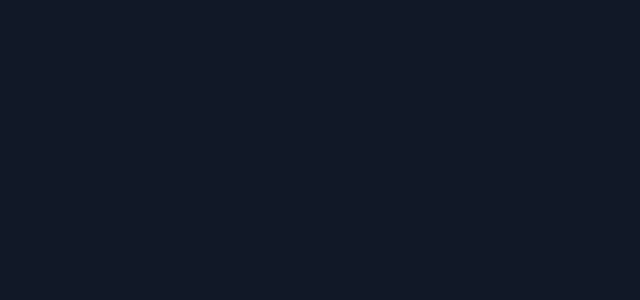
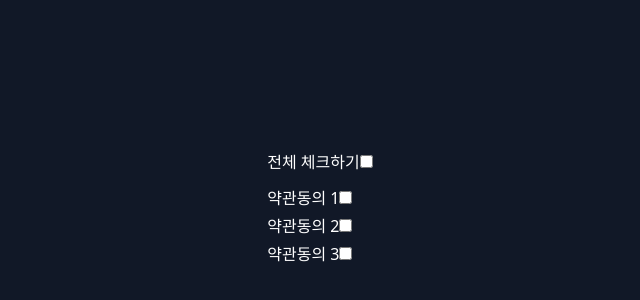
Before and after one commit to ppoyami/react-hooks-masters, a React (Create React App) app: page / in a window 1280 px wide. Shown: the part 190-490 px from the top of the page, without its empty margins (320-960 px from the left). Built offline with nearby package versions, Linux system fonts and the light colour scheme.

Commit message:
feat: useCheckList

```diff
--- a/src/App.js
+++ b/src/App.js
@@ -1,11 +1,13 @@
 // import Previous from '@/components/Previous';
-import Dropdown from '@/components/Dropdown';
+// import Dropdown from '@/components/Dropdown';
+import CheckList from '@/components/CheckList';
 
 export default function App() {
   return (
     <div className="flex-center h-screen">
       {/* <Previous /> */}
-      <Dropdown />
+      {/* <Dropdown /> */}
+      <CheckList />
     </div>
   );
 }
--- /dev/null
+++ b/src/components/CheckList.js
@@ -0,0 +1,37 @@
+import useCheckList from '@/hooks/useCheckList';
+
+const mock = [
+  { label: '약관동의 1', checked: false },
+  { label: '약관동의 2', checked: false },
+  { label: '약관동의 3', checked: false },
+];
+
+export default function CheckList() {
+  const [list, onClickItem, onClickAllItems, isAllChecked] = useCheckList(mock);
+  console.log(list);
+
+  return (
+    <div>
+      <div className="mb-3">
+        <label>전체 체크하기</label>
+        <input
+          onChange={onClickAllItems}
+          type="checkbox"
+          checked={isAllChecked}
+        />
+      </div>
+      <div className="flex flex-col">
+        {list.map(({ label, checked }) => (
+          <div className="mb-1" key={label}>
+            <label>{label}</label>
+            <input
+              onChange={() => onClickItem(label)}
+              type="checkbox"
+              checked={checked}
+            />
+          </div>
+        ))}
+      </div>
+    </div>
+  );
+}
--- /dev/null
+++ b/src/hooks/useCheckList.js
@@ -0,0 +1,22 @@
+import { useState } from 'react';
+
+export default function useCheckList(checklist) {
+  // * checklist를 상태로 전환
+  const [list, setList] = useState(checklist);
+  // * 한 아이템을 클릭 했을 때, 상태 배열을 바꾸어주는 함수
+  const onClickItem = label => {
+    setList(prev =>
+      prev.map(item =>
+        item.label === label ? { ...item, checked: !item.checked } : item
+      )
+    );
+  };
+  // 전체 아이템이 클릭된 상태인지 아닌지.
+  const isAllChecked = list.reduce((acc, item) => item.checked && acc, true);
+  // * 전체선택을 눌렀을 때 상태 배열을 바꾸어주는 함수
+  const onClickAllItems = () => {
+    setList(list.map(item => ({ ...item, checked: !isAllChecked })));
+  };
+
+  return [list, onClickItem, onClickAllItems, isAllChecked];
+}
```
